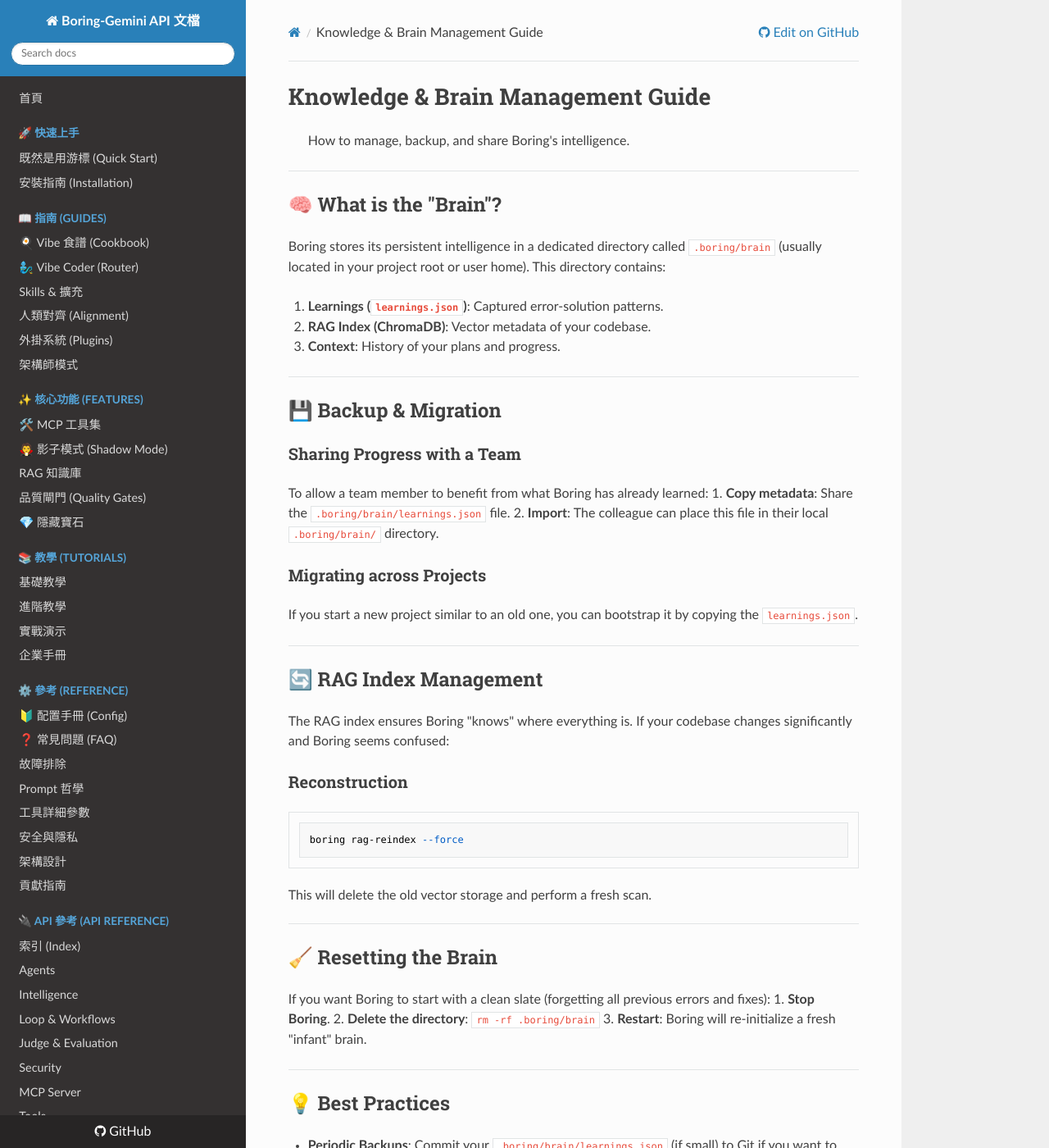
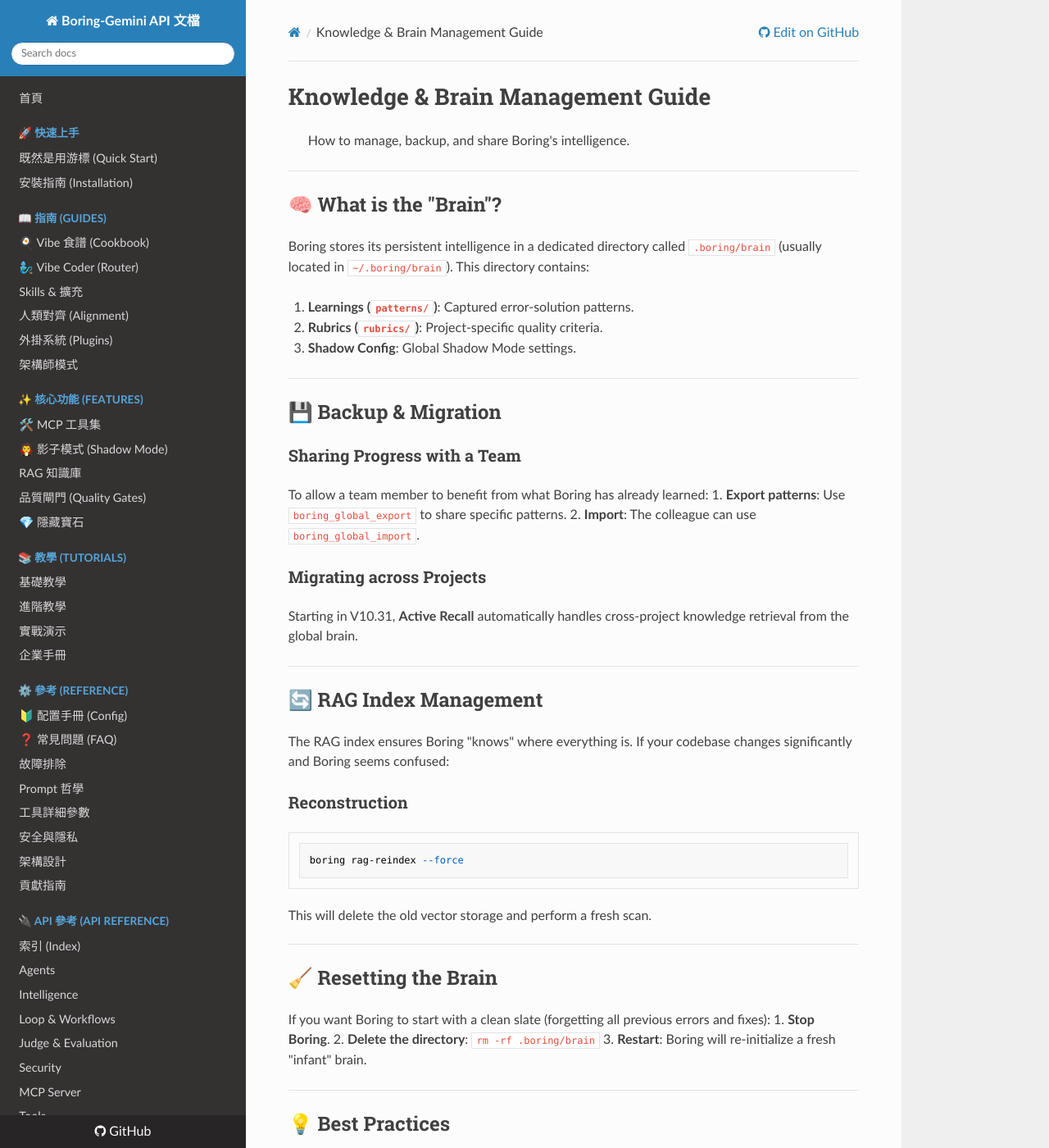
Before and after one commit to Boring206/boring-gemini, an MkDocs documentation site: the page built from docs/guides/knowledge-management.md, in a window 1280 px wide and 1400 px high. Shown: the whole window at 82% size. Built offline with MkDocs 1.6.1, drawn with Linux system fonts in a browser that asks for light colours; nearby versions of some CDN libraries; some of the changed text lies outside the part shown.

```diff
--- a/docs/guides/knowledge-management.md
+++ b/docs/guides/knowledge-management.md
@@ -6,11 +6,11 @@
 
 ## 🧠 What is the "Brain"?
 
-Boring stores its persistent intelligence in a dedicated directory called `.boring/brain` (usually located in your project root or user home). This directory contains:
+Boring stores its persistent intelligence in a dedicated directory called `.boring/brain` (usually located in `~/.boring/brain`). This directory contains:
 
-1.  **Learnings (`learnings.json`)**: Captured error-solution patterns.
-2.  **RAG Index (ChromaDB)**: Vector metadata of your codebase.
-3.  **Context**: History of your plans and progress.
+1.  **Learnings (`patterns/`)**: Captured error-solution patterns.
+2.  **Rubrics (`rubrics/`)**: Project-specific quality criteria.
+3.  **Shadow Config**: Global Shadow Mode settings.
 
 ---
 
@@ -18,11 +18,11 @@ Boring stores its persistent intelligence in a dedicated directory called `.bori
 
 ### Sharing Progress with a Team
 To allow a team member to benefit from what Boring has already learned:
-1.  **Copy metadata**: Share the `.boring/brain/learnings.json` file.
-2.  **Import**: The colleague can place this file in their local `.boring/brain/` directory.
+1.  **Export patterns**: Use `boring_global_export` to share specific patterns.
+2.  **Import**: The colleague can use `boring_global_import`.
 
 ### Migrating across Projects
-If you start a new project similar to an old one, you can bootstrap it by copying the `learnings.json`.
+Starting in V10.31, **Active Recall** automatically handles cross-project knowledge retrieval from the global brain.
 
 ---
 
@@ -49,5 +49,5 @@ If you want Boring to start with a clean slate (forgetting all previous errors a
 
 ## 💡 Best Practices
 
-- **Periodic Backups**: Commit your `.boring/brain/learnings.json` (if small) to Git if you want to track how the project's knowledge evolves.
-- **Selective Learning**: Use the `boring_learn` tool explicitly if you find a very clever fix that you want the agent to remember forever.
+- **Periodic Backups**: Knowledge in `~/.boring/brain/` is global. Keep it safe!
+- **Selective Learning**: Use the `boring_learn_pattern` tool explicitly if you find a very clever fix that you want the agent to remember forever.
```
Also changed, not shown: docs/guides/pro-tips.md (+8 -6 lines), 1 other file.
